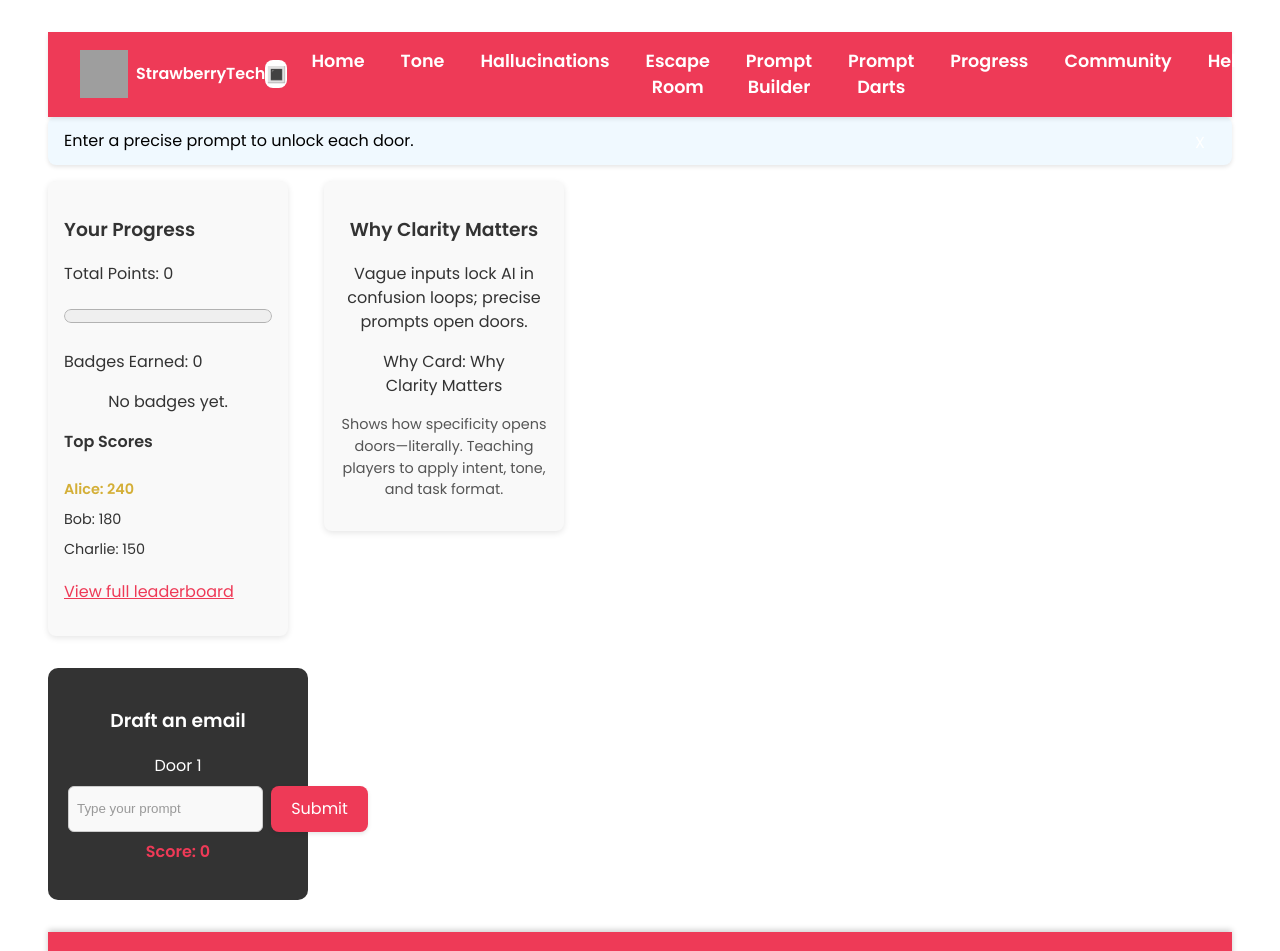
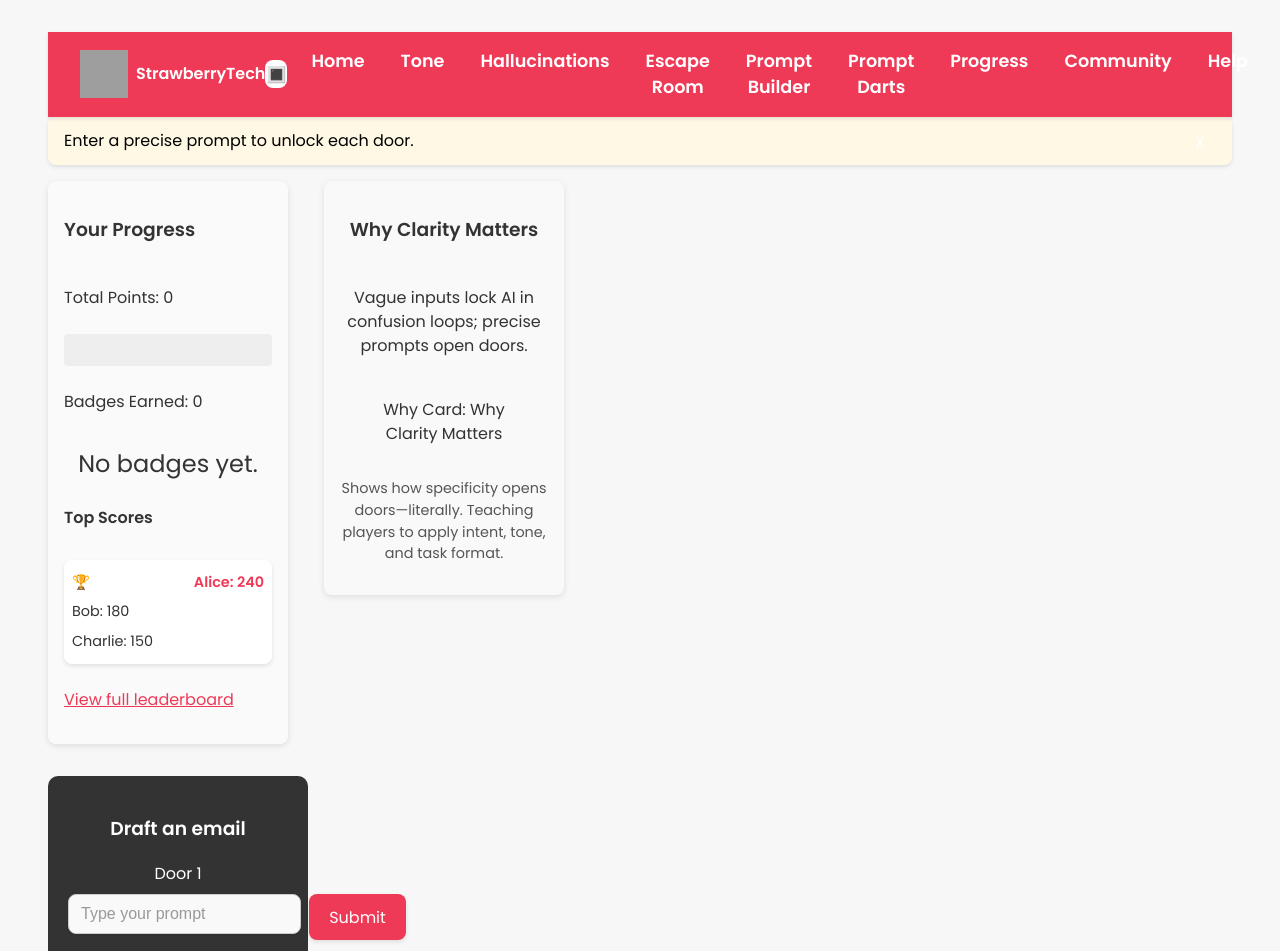
Before and after one commit to unnamedmistress/StrawberryTech, a React (Vite) app in the folder learning-games/: page /games/escape in a window 1280 px wide. Shown: the top 951 px of the page. Built offline with nearby package versions, Linux system fonts and the light colour scheme; grey boxes are pictures that could not be loaded.

Commit message:
Refine sidebar and input styles

```diff
--- a/learning-games/src/App.css
+++ b/learning-games/src/App.css
@@ -91,26 +91,39 @@
 
 .progress-sidebar {
   max-width: 240px;
-  background: #f9f9f9;
+  background: #fafafa;
   color: var(--color-text-dark);
   padding: 1rem;
   border-radius: 8px;
   box-shadow: 0 2px 6px rgba(0, 0, 0, 0.1);
   text-align: left;
   margin-bottom: 1rem;
+  display: flex;
+  flex-direction: column;
+  gap: 0.5rem;
+  align-items: stretch;
 }
 
 .progress-sidebar progress {
   width: 100%;
-  height: 1.75rem;
+  height: 2rem;
   accent-color: var(--color-brand);
-  transition: all 0.3s ease;
+  background-color: #eee;
+  border-radius: 4px;
+  overflow: hidden;
+  transition: width 0.4s ease;
+}
+.progress-sidebar progress::-webkit-progress-bar {
+  background-color: #eee;
+  border-radius: 4px;
 }
 .progress-sidebar progress::-webkit-progress-value {
-  background: linear-gradient(90deg, var(--color-brand), var(--color-orange));
+  background: var(--color-brand);
+  transition: width 0.4s ease;
 }
 .progress-sidebar progress::-moz-progress-bar {
-  background: linear-gradient(90deg, var(--color-brand), var(--color-orange));
+  background: var(--color-brand);
+  transition: width 0.4s ease;
 }
 /* Match-3 styles */
 .match3-container {
@@ -219,9 +232,13 @@
 
 .badge-icons {
   display: flex;
-  gap: 0.5rem;
+  gap: 0.75rem;
   justify-content: center;
   margin-top: 0.5rem;
+}
+
+.badge-icons span {
+  font-size: 1.5rem;
 }
 
 @keyframes pop {
@@ -614,6 +631,12 @@
 .top-scores-title {
   margin-top: 1rem;
 }
+.top-scores-card {
+  background: #fff;
+  padding: 0.5rem;
+  border-radius: 8px;
+  box-shadow: 0 2px 4px rgba(0, 0, 0, 0.1);
+}
 .top-scores-list {
   list-style: none;
   padding-left: 0;
@@ -626,7 +649,7 @@
   font-size: 0.9rem;
 }
 .top-scores-list li.top {
-  color: #d4af37;
+  color: var(--color-brand);
   font-weight: bold;
 }
 .view-leaderboard a {
--- a/learning-games/src/components/layout/ProgressSidebar.tsx
+++ b/learning-games/src/components/layout/ProgressSidebar.tsx
@@ -3,6 +3,7 @@ import confetti from 'canvas-confetti'
 import { Link } from 'react-router-dom'
 import { UserContext } from '../../context/UserContext'
 import { DUMMY_SCORES } from '../../pages/LeaderboardPage'
+import Tooltip from '../ui/Tooltip'
 
 export default function ProgressSidebar() {
   const { user } = useContext(UserContext)
@@ -29,18 +30,23 @@ export default function ProgressSidebar() {
       <p aria-live="polite" aria-atomic="true">Badges Earned: {user.badges.length}</p>
       <div className="badge-icons">
         {user.badges.map((b) => (
-          <span key={b} title={b}>🏅</span>
+          <Tooltip key={b} message={b}>
+            <span role="img" aria-label={b}>🏅</span>
+          </Tooltip>
         ))}
         {user.badges.length === 0 && <span>No badges yet.</span>}
       </div>
       <h4 className="top-scores-title">Top Scores</h4>
+      <div className="top-scores-card">
         <ol className="top-scores-list">
           {leaderboard.map((entry, idx) => (
             <li key={entry.name} className={idx === 0 ? 'top' : undefined}>
+              {idx === 0 && <span aria-hidden="true">🏆 </span>}
               {entry.name}: {entry.score}
             </li>
           ))}
         </ol>
+      </div>
       <p className="view-leaderboard">
         <Link to="/leaderboard">View full leaderboard</Link>
       </p>
--- a/learning-games/src/components/ui/InstructionBanner.css
+++ b/learning-games/src/components/ui/InstructionBanner.css
@@ -1,5 +1,5 @@
 .instruction-banner {
-  background: #f0f9ff;
+  background: #fff8e5;
   color: #000;
   padding: 0.75rem 1rem;
   border-radius: 8px;
--- a/learning-games/src/index.css
+++ b/learning-games/src/index.css
@@ -79,7 +79,7 @@ button:focus-visible {
 @media (prefers-color-scheme: light) {
   :root {
     color: #213547;
-    background-color: #ffffff;
+    background-color: #f7f7f7;
   }
   a:hover {
     color: var(--color-lime);
--- a/learning-games/src/pages/ClarityEscapeRoom.css
+++ b/learning-games/src/pages/ClarityEscapeRoom.css
@@ -27,11 +27,19 @@
 
 .prompt-form input {
   flex: 1;
-  padding: 0.5rem;
-  border-radius: 6px;
+  padding: 0.75rem;
+  font-size: 1rem;
+  height: 2.5rem;
+  border-radius: 8px;
   border: 1px solid #ccc;
   background: #f9f9f9;
   color: #333;
+  box-shadow: 0 1px 2px rgba(0, 0, 0, 0.1);
+  transition: box-shadow 0.2s ease;
+}
+.prompt-form input:focus {
+  outline: none;
+  box-shadow: 0 0 0 3px rgba(238, 58, 87, 0.3);
 }
 
 .feedback {
@@ -46,6 +54,9 @@
   padding: 1rem;
   border-radius: 8px;
   box-shadow: 0 2px 6px rgba(0,0,0,0.1);
+  display: flex;
+  flex-direction: column;
+  gap: 0.5rem;
 }
 
 .prompt-form button {
--- a/learning-games/src/pages/PromptDartsGame.css
+++ b/learning-games/src/pages/PromptDartsGame.css
@@ -20,11 +20,14 @@
 
 .darts-sidebar {
   max-width: 240px;
-  background: #fff;
+  background: #fafafa;
   color: var(--color-text-dark);
   padding: 1rem;
   border-radius: 8px;
   box-shadow: 0 2px 6px rgba(0, 0, 0, 0.1);
+  display: flex;
+  flex-direction: column;
+  gap: 0.5rem;
 }
 
 .options {
--- a/learning-games/src/pages/PromptRecipeGame.css
+++ b/learning-games/src/pages/PromptRecipeGame.css
@@ -1,6 +1,6 @@
 
 .recipe-page {
-  background: url('https://images.unsplash.com/photo-1500835556837-99ac94a94552?auto=format&fit=crop&w=1200&q=60') center/cover fixed;
+  background: #f7f7f7;
   padding: 1rem;
   min-height: 100vh;
 }
@@ -12,6 +12,7 @@
   gap: 1rem;
   justify-content: center;
   align-items: start;
+  margin-top: 1rem;
 }
 
 
@@ -21,10 +22,17 @@
 }
 
 .recipe-game {
-  background: rgba(255, 255, 255, 0.85);
+  background: #fff;
+  padding: 1.5rem;
+  border-radius: 10px;
+  box-shadow: 0 2px 8px rgba(0, 0, 0, 0.1);
+}
 
-  padding: 1rem;
-  border-radius: 8px;
+.recipe-game button {
+  margin-top: 0.5rem;
+  font-size: 1rem;
+  padding: 0.6rem 1.2rem;
+  box-shadow: 0 2px 4px rgba(0, 0, 0, 0.1);
 }
 
 
@@ -84,18 +92,12 @@
 
 .plate {
   margin-top: 1rem;
-  background: #fffbe6;
-  padding: 1rem;
-  border-radius: 8px;
-  font-weight: bold;
-}
-
-.plate {
-  margin-top: 1rem;
   background: #fff;
   color: var(--color-text-dark);
-  padding: 1rem;
-  border-radius: 8px;
+  padding: 1.5rem;
+  border-radius: 10px;
+  box-shadow: 0 2px 6px rgba(0, 0, 0, 0.1);
+  font-weight: bold;
 }
 
 @media (max-width: 600px) {
@@ -105,5 +107,6 @@
 
   .progress-sidebar {
     max-width: none;
+    margin-bottom: 1rem;
   }
 }
```
Lines whose indentation alone changed are shown as unchanged.
